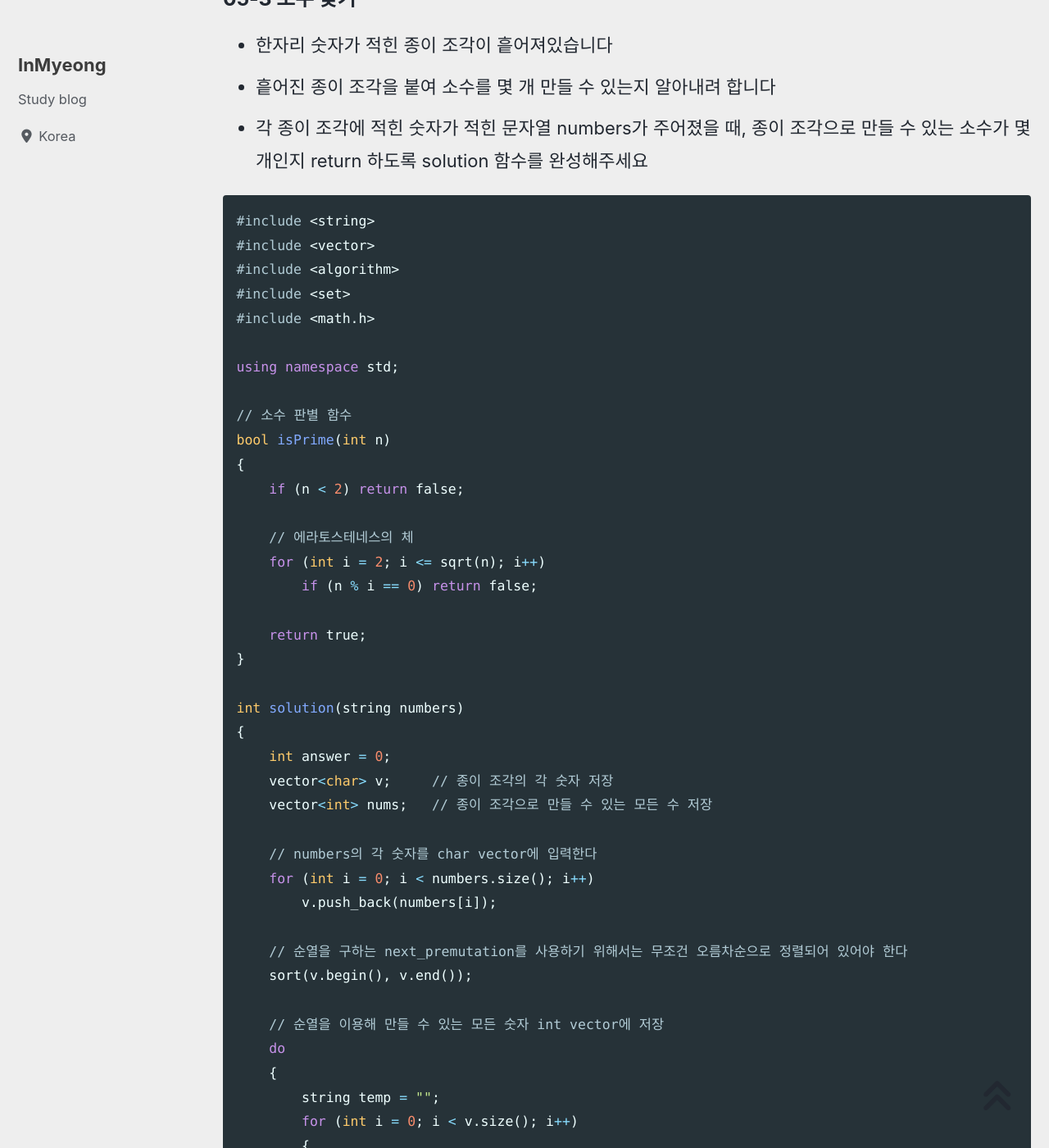
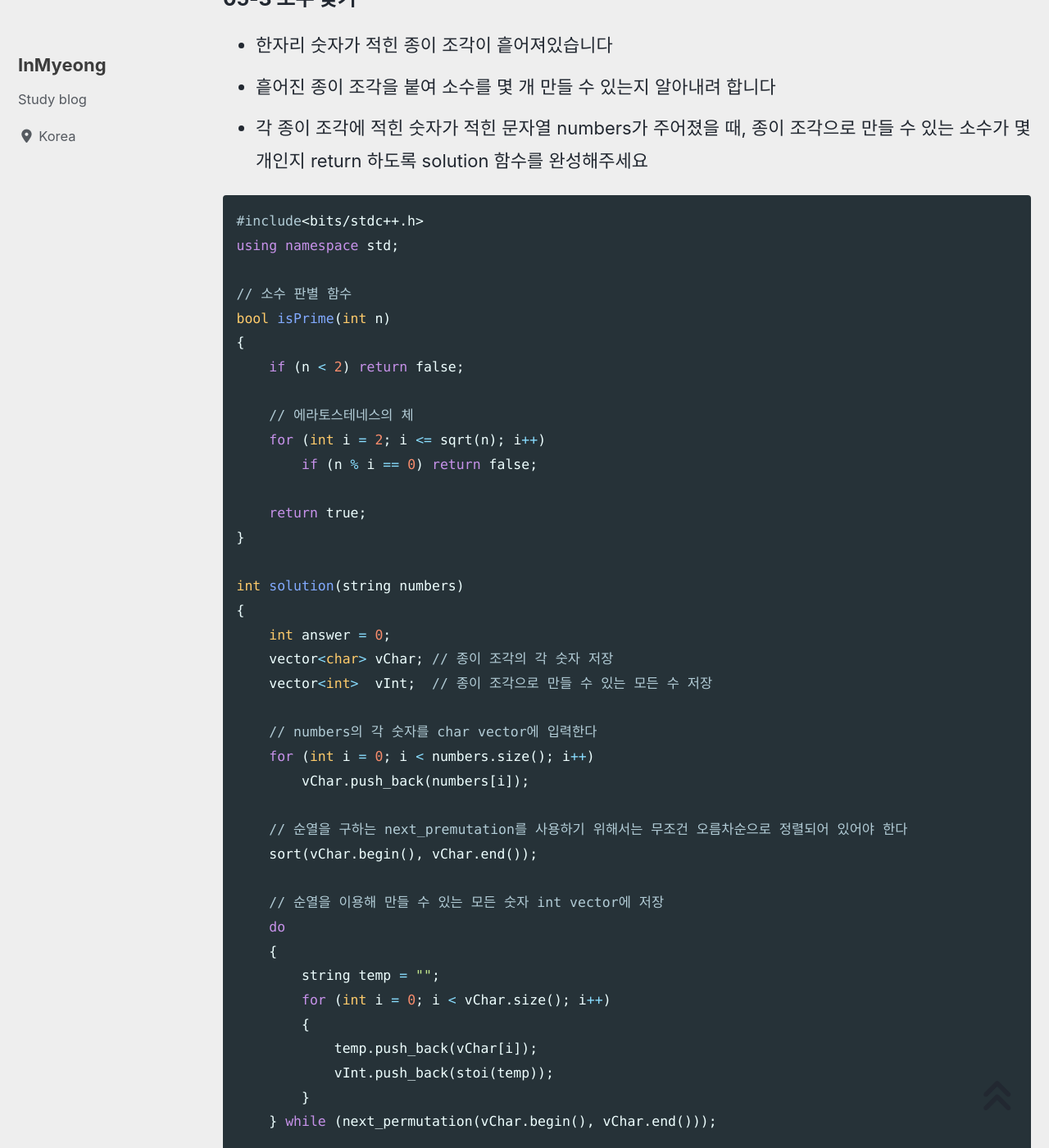
Before and after one commit to devMyeong/devMyeong.github.io, a Jekyll site: the page built from _posts/codingTest/2022-07-06-프로그래머스.md, in a window 1280 px wide and 1400 px high, scrolled down 28418 px. Shown: the whole window at 82% size. Built offline with Jekyll 4.4.1, drawn with Linux system fonts in a browser that asks for light colours; cached includes are drawn as plain includes; nearby versions of some CDN libraries; some web fonts are replaced; comment, search, counter and statistics services are not loaded; some of the changed text lies outside the part shown.

Commit message:
Chore : 프로그래머스 5-3 변수명 수정

````diff
--- a/_posts/codingTest/2022-07-06-프로그래머스.md
+++ b/_posts/codingTest/2022-07-06-프로그래머스.md
@@ -789,12 +789,7 @@ vector<int> solution(vector<int> answers)
 - 각 종이 조각에 적힌 숫자가 적힌 문자열 numbers가 주어졌을 때, 종이 조각으로 만들 수 있는 소수가 몇 개인지 return 하도록 solution 함수를 완성해주세요
 
 ```cpp
-#include <string>
-#include <vector>
-#include <algorithm>
-#include <set>
-#include <math.h>
-
+#include<bits/stdc++.h>
 using namespace std;
 
 // 소수 판별 함수
@@ -812,34 +807,34 @@ bool isPrime(int n)
 int solution(string numbers)
 {
     int answer = 0;
-    vector<char> v;     // 종이 조각의 각 숫자 저장
-    vector<int> nums;   // 종이 조각으로 만들 수 있는 모든 수 저장
+    vector<char> vChar; // 종이 조각의 각 숫자 저장
+    vector<int>  vInt;  // 종이 조각으로 만들 수 있는 모든 수 저장
 
     // numbers의 각 숫자를 char vector에 입력한다
     for (int i = 0; i < numbers.size(); i++)
-        v.push_back(numbers[i]);
+        vChar.push_back(numbers[i]);
 
     // 순열을 구하는 next_premutation를 사용하기 위해서는 무조건 오름차순으로 정렬되어 있어야 한다
-    sort(v.begin(), v.end());
+    sort(vChar.begin(), vChar.end());
 
     // 순열을 이용해 만들 수 있는 모든 숫자 int vector에 저장
     do
     {
         string temp = "";
-        for (int i = 0; i < v.size(); i++)
-        {
-            temp.push_back(v[i]);
-            nums.push_back(stoi(temp));
-        }
-    } while (next_permutation(v.begin(), v.end()));
+        for (int i = 0; i < vChar.size(); i++)
+        {
+            temp.push_back(vChar[i]);
+            vInt.push_back(stoi(temp));
+        }
+    } while (next_permutation(vChar.begin(), vChar.end()));
 
     // 중복 값 지우기 ( https://sangwoo0727.github.io/c++/Cplus-unique/ 참고 )
-    sort(nums.begin(), nums.end());
-    nums.erase(unique(nums.begin(), nums.end()), nums.end());
+    sort(vInt.begin(), vInt.end());
+    vInt.erase(unique(vInt.begin(), vInt.end()), vInt.end());
 
     // 소수일 경우 answer++
-    for (int i = 0; i < nums.size(); i++)
-        if (isPrime(nums[i]))
+    for (int i = 0; i < vInt.size(); i++)
+        if (isPrime(vInt[i]))
             answer++;
 
     return answer;
````
Also changed, not shown: other parts of _posts/codingTest/2022-07-06-프로그래머스.md (+5 -5 lines).
